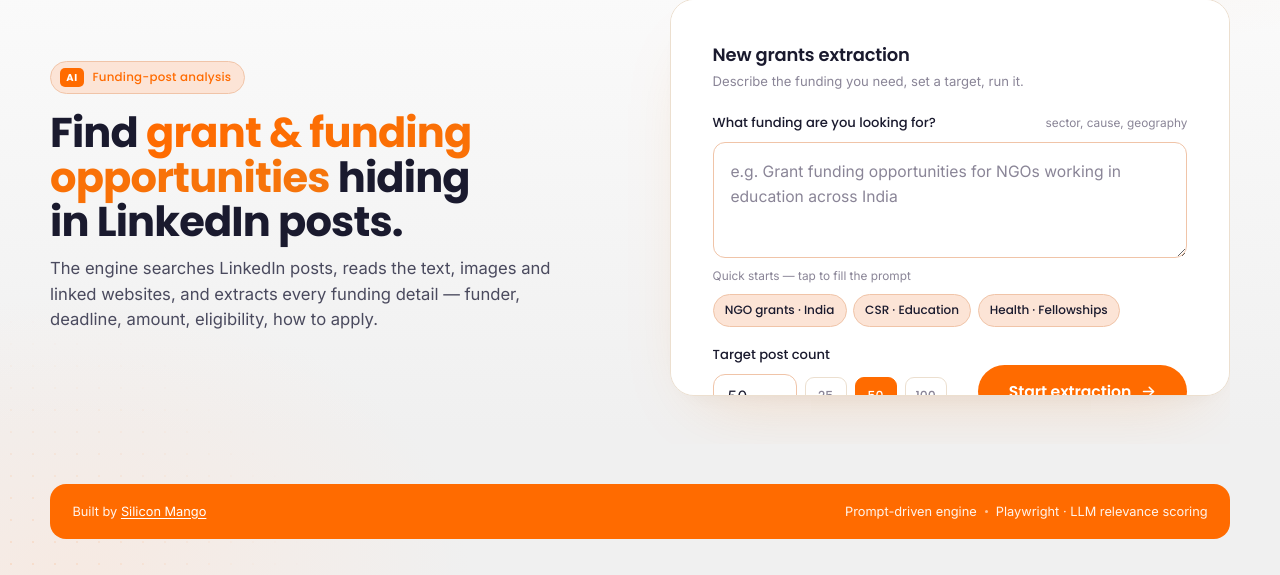
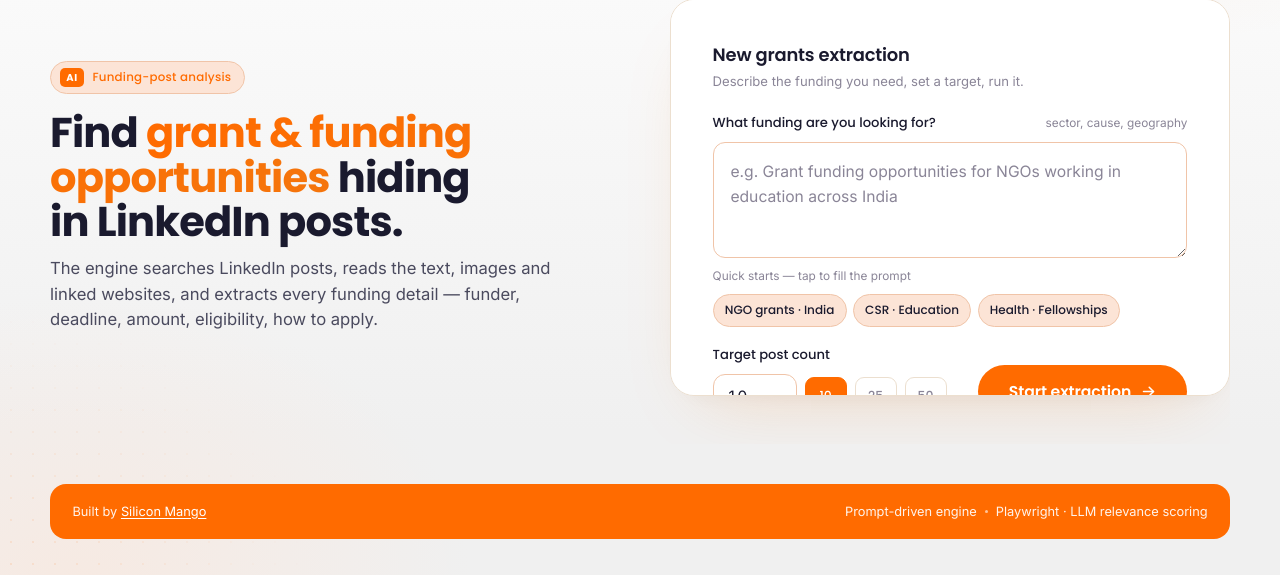
Before and after one commit to k121mayur/linkedin-scraping, a Flask app: template templates/index.html in a window 1280 px wide, after a click on "Grants". Shown: the part 225-800 px from the top of the page. Run offline with Flask 3, Linux system fonts and the light colour scheme; the template is opened without the code that fills it, so the values that code supplies are empty.

Commit message:
feat(ui): add profile upload to grants tab and include in fetch payload
Updated the grants tab with quota presets (10/25/50), a default target of 10, and wired the profile field into the fetch payload.

```diff
--- a/templates/index.html
+++ b/templates/index.html
@@ -1007,10 +1007,10 @@
                 <div class="count-field">
                   <span class="field__label">Target post count</span>
                   <div class="count-row">
-                    <input type="number" id="g-max" name="max_jobs" value="50" min="5" max="500" aria-label="Target grant post count">
+                    <input type="number" id="g-max" name="max_jobs" value="10" min="5" max="500" aria-label="Target grant post count">
+                    <button type="button" class="preset is-active" data-preset-for="g-max" data-preset="10">10</button>
                     <button type="button" class="preset" data-preset-for="g-max" data-preset="25">25</button>
-                    <button type="button" class="preset is-active" data-preset-for="g-max" data-preset="50">50</button>
-                    <button type="button" class="preset" data-preset-for="g-max" data-preset="100">100</button>
+                    <button type="button" class="preset" data-preset-for="g-max" data-preset="50">50</button>
                   </div>
                 </div>
                 <button type="submit" id="g-submit-btn" class="submit">
@@ -1239,7 +1239,8 @@ function wirePanel(cfg) {
       const res = await fetch('/scrape', {
         method: 'POST',
         headers: { 'Content-Type': 'application/json' },
-        body: JSON.stringify({ prompt, max_jobs: maxItems, mode: cfg.mode }),
+        body: JSON.stringify({ prompt, max_jobs: maxItems, mode: cfg.mode,
+                               ...(cfg.getProfile ? { profile: cfg.getProfile() } : {}) }),
       });
       if (res.status === 401) { location.href = '/login'; return; }
       const data = await res.json();
@@ -1363,7 +1364,7 @@ wirePanel({
   mode: 'grants',
   noun: 'grant post',
   nouns: 'grant posts',
-  defaultTarget: 50,
+  defaultTarget: 10,
   emptyPromptMsg: 'Describe the funding opportunities you want to find.',
   planningMsg: 'Planning LinkedIn post searches for funding opportunities.',
   scanningMsg: 'Reading posts, images and linked sites for funding details…',
```
